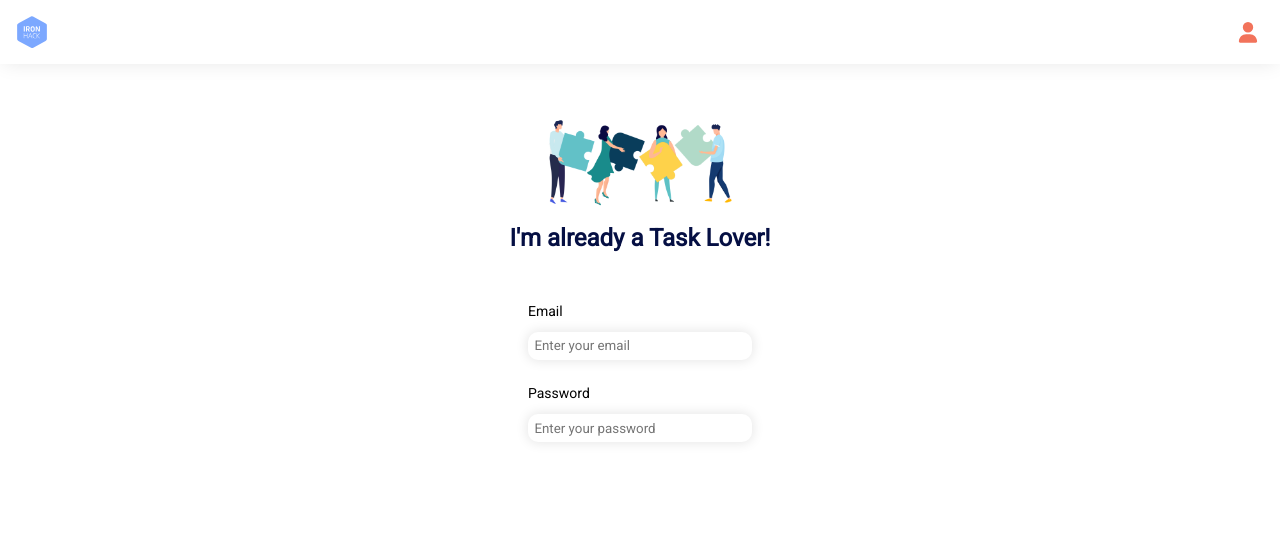
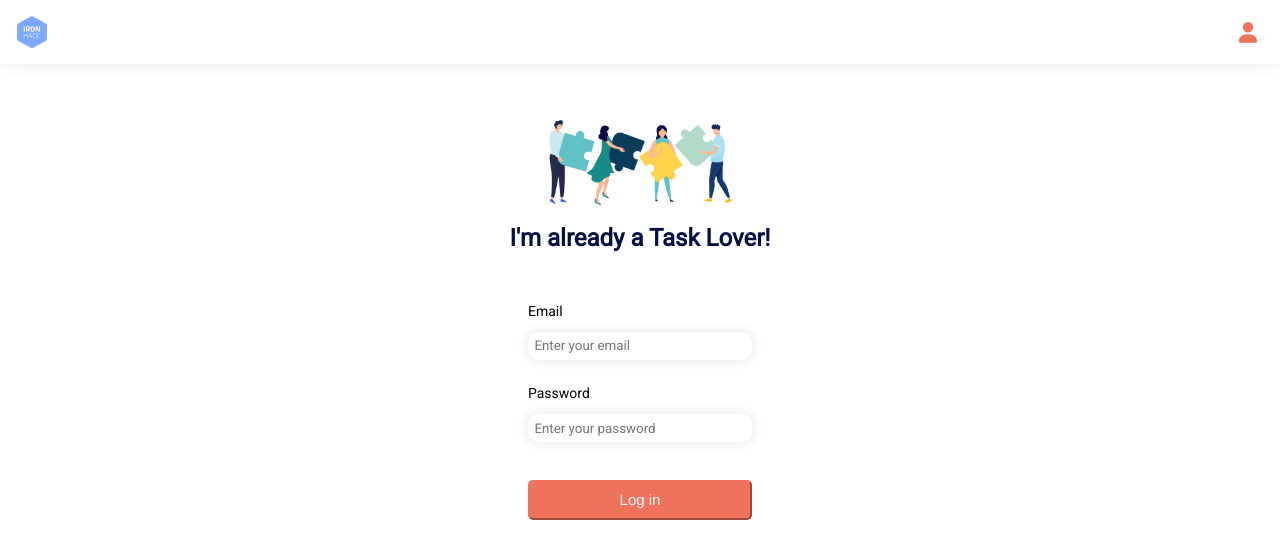
Before and after one commit to cecidlp/kanban, a Vue app: page /login in a window 1280 px wide. Shown: the top 558 px of the page. Built offline with nearby package versions, Linux system fonts and the light colour scheme.

Commit message:
fix(login): improve login component

```diff
--- a/src/components/LogInComponent.vue
+++ b/src/components/LogInComponent.vue
@@ -1,29 +1,41 @@
 <template>
-  <div class="page-wrapper">
+  <div class="wrapper">
     <img src="../assets/logIn.png">
     <h1>I'm already a Task Lover!</h1>
-    <FormInputComponent v-model="form.email" label="Email" type="email" placeholder="Enter your email" />
-    <FormInputComponent v-model="form.password" label="Password" type="password" placeholder="Enter your password" />
+    <Input v-model="form.email" label="Email" type="email" placeholder="Enter your email" />
+    <Input v-model="form.password" label="Password" type="password" placeholder="Enter your password" />
+    <Button class="btn" text="Log in" @click="logIn" />
   </div>
 </template>
 
 <script>
 import { ref } from 'vue';
+import { useRouter } from 'vue-router';
 
-import FormInputComponent from './actionables/FormInputComponent.vue';
+import Button from './actionables/ButtonComponent.vue';
+import Input from './actionables/FormInputComponent.vue';
 
 export default {
   components: {
-    FormInputComponent,
+    Button,
+    Input,
   },
   setup() {
+    const router = useRouter();
+
+    function logIn() {
+      router.push({
+        name: 'todos',
+      });
+    }
+
     const form = ref({
       email: '',
       password: '',
-      confirmPassword: '',
     });
 
     return {
+      logIn,
       form,
     };
   },
@@ -31,7 +43,7 @@ export default {
 </script>
 
 <style scoped>
-.page-wrapper {
+.wrapper {
   display: flex;
   flex-direction: column;
   align-items: center;
@@ -43,4 +55,10 @@ img {
 h1 {
   margin-bottom: 2rem;
 }
+.btn {
+  width: 14rem;
+
+  margin: 2rem 0;
+  text-align: center;
+}
 </style>
```
